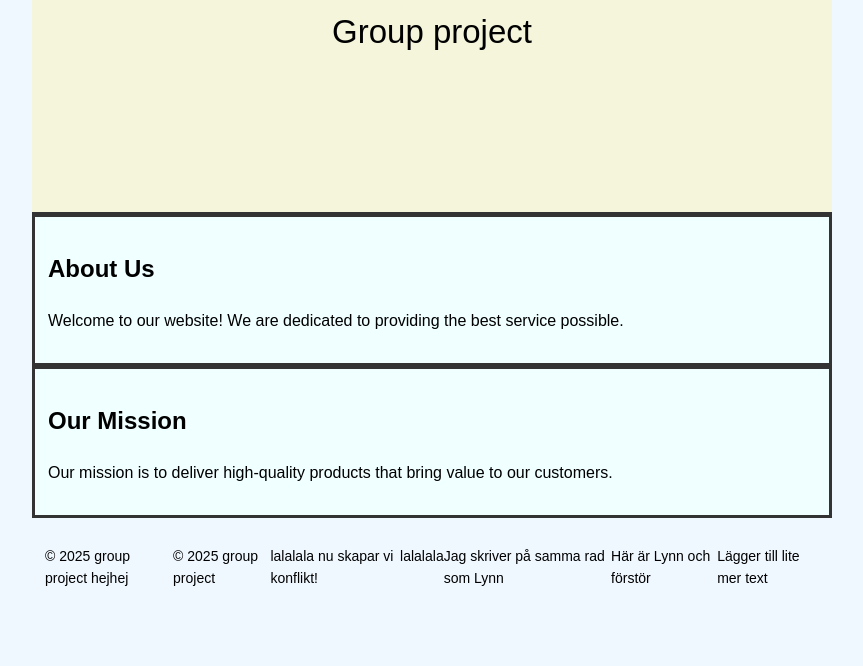
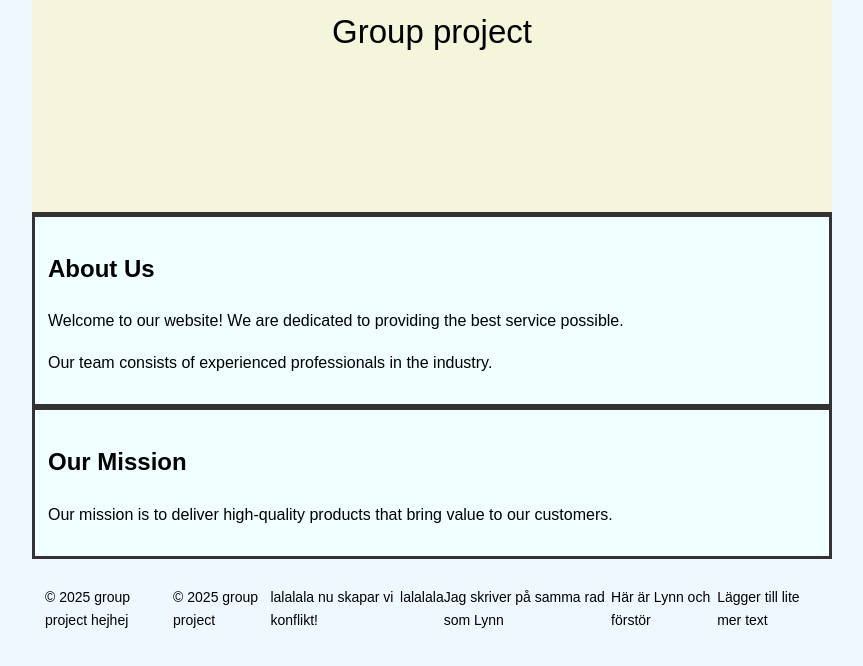
Before and after one commit to 13jel/group-project, a plain HTML site: page index.html in a window 1280 px wide. Shown: the whole page, without its empty margins (208-1071 px from the left). Drawn offline with Linux system fonts and the light colour scheme.

Commit message:
changed from <div> tag to <main> to align with css selector

```diff
--- a/index.html
+++ b/index.html
@@ -11,16 +11,17 @@
 
     <header>Group project</header>
 
-    <div class="main">
+    <main>
         <section class="about-us">
             <h1>About Us</h1>
             <p>Welcome to our website! We are dedicated to providing the best service possible.</p>
+            <p>Our team consists of experienced professionals in the industry.</p>
         </section>
         <section class="our-mission">
             <h1>Our Mission</h1>
             <p>Our mission is to deliver high-quality products that bring value to our customers.</p>
         </section>
-    </div>
+    </main>
 
       <footer>
         <p> © 2025 group project hejhej</p>
```
